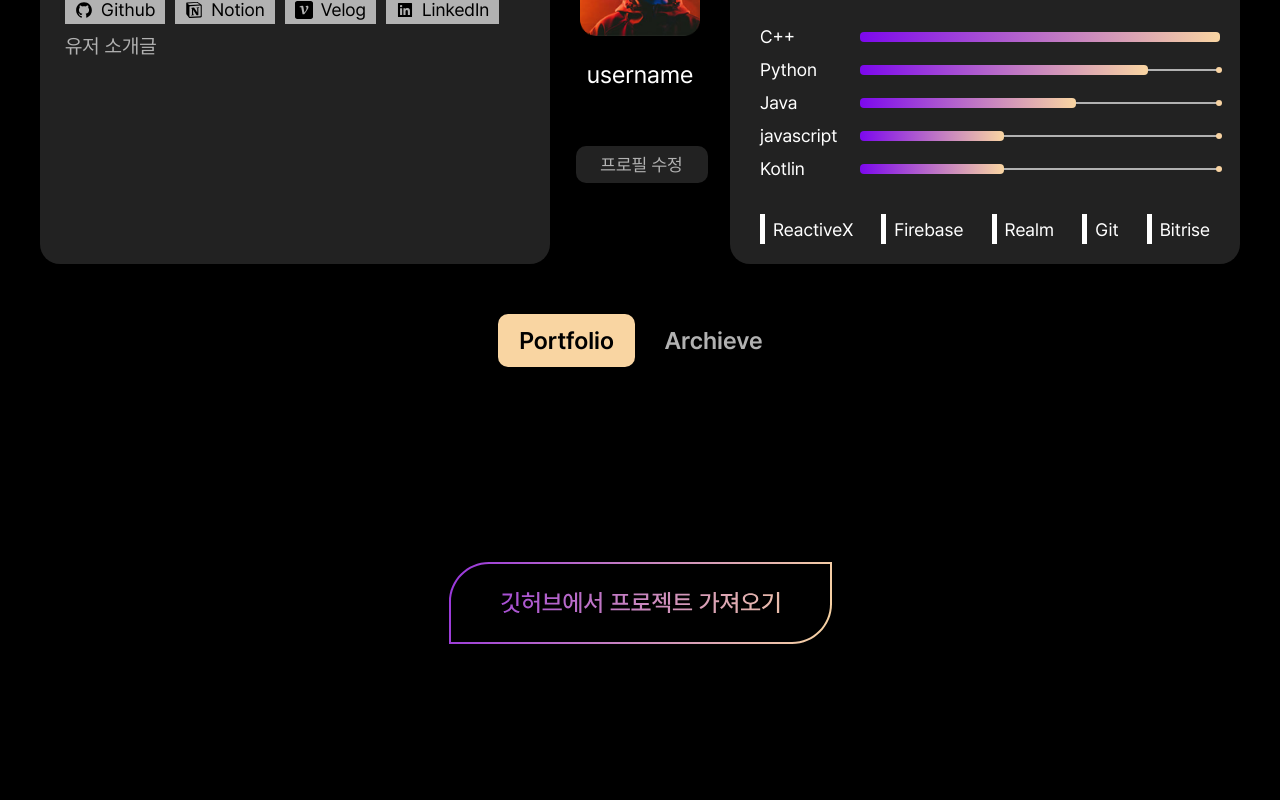
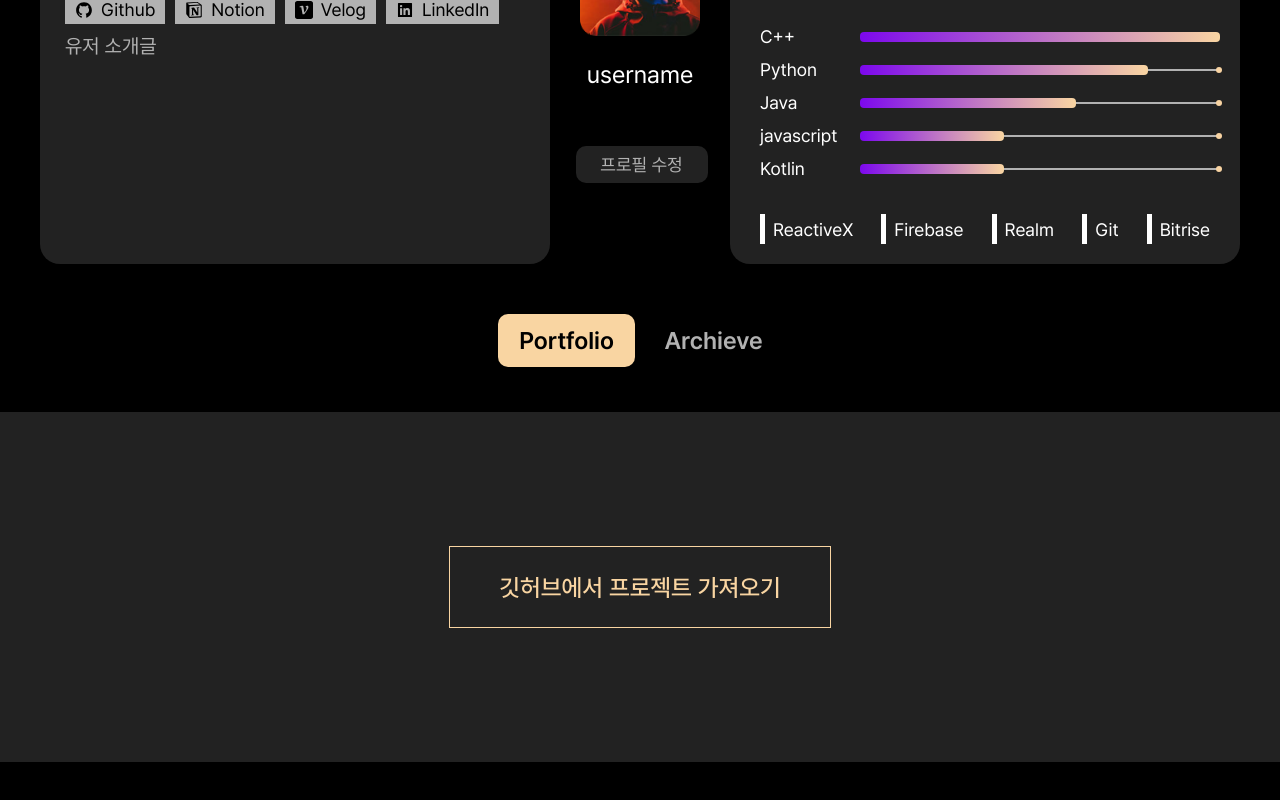
Before and after one commit to gnfnfnr/LetsGitIt, a React (Create React App) app in the folder src/main/resources/frontend/: page /mypage in a window 1280 px wide. Shown: the part 284-1084 px from the top of the page. Built offline with nearby package versions, Linux system fonts and the light colour scheme.

Commit message:
refactor: refactoring Mypage/Portfolio

```diff
--- a/src/main/resources/frontend/src/components/MyPage/Portfolio.tsx
+++ b/src/main/resources/frontend/src/components/MyPage/Portfolio.tsx
@@ -1,6 +1,5 @@
 import { useState,useEffect } from "react";
 import styled from "styled-components";
-import { ReactComponent as ProjectIcon } from "../../styles/Icons/ImportProjectIcon.svg";
 import {PortfolioComplete} from "./PortfolioComplete";
 
 const Wrapper = styled.div`
@@ -26,14 +25,6 @@ const Button = styled.button`
   border: solid 2px var(--color-main-4);
   border-radius: 60px;
   color: var(--color-main-4);
-`;
-
-const ImportProjectIcon = styled(ProjectIcon)`
-  margin: 150px 0 50px 0;
-  cursor: pointer;
-  &.hide {
-    display: none;
-  }
 `;
 
 const ProjectContainer = styled.div`
@@ -74,6 +65,28 @@ const ProjectItem = styled.div`
   & ~ & {
     margin-right: 30px;
     margin-bottom: 30px;
+  }
+`;
+
+const ProjectImportContainer = styled.div`
+  display: flex;
+  align-items: center;
+  justify-content: center;
+  background-color: var(--color-sub-2);
+  height: 370px;
+  width: 1280px;
+
+  button{
+    width: 380px;
+    height: 80px;
+    border: 1px solid var(--color-main-4);
+    color: var(--color-main-4);
+    text-align: center;
+    font-size: 24px;
+    font-weight: 500;
+  }
+  &.hide {
+    display: none;
   }
 `;
 
@@ -166,18 +179,18 @@ const Portfolio = () => {
   };
 
 
-  function onClickReload() {
-
+  function onClickReImportProject() {
+    setImportPortfolio(true);
+    setIsDone(false);
   }
 
   return (
     <Wrapper>
       {!isDone && (
         <>
-          <ImportProjectIcon
-            onClick={onClickImportPorject}
-            className={isInitial ? "" : "hide"}
-          />
+          <ProjectImportContainer className={isInitial ? "" : "hide"}>
+            <button onClick={onClickImportPorject}>깃허브에서 프로젝트 가져오기</button>
+          </ProjectImportContainer>
           {importPortfolio && (
             <ProjectContainer>
               {importProjectItems.map((project, index) => (
@@ -205,7 +218,7 @@ const Portfolio = () => {
         <PortfolioComplete
           selectedProject={selectedProject}
           onRemoveSelectedProject={onRemoveSelectedProject}
-          onClickReload={onClickReload}
+          onClickReImportProject={onClickReImportProject}
         />
       )}
     </Wrapper>
--- a/src/main/resources/frontend/src/components/MyPage/PortfolioComplete.tsx
+++ b/src/main/resources/frontend/src/components/MyPage/PortfolioComplete.tsx
@@ -78,7 +78,7 @@ interface ProjectItemInterface {
 interface PortfolioCompleteProps {
   selectedProject: ProjectItemInterface[];
   onRemoveSelectedProject: (id: number) => void;
-  onClickReload: () => void;
+  onClickReImportProject: () => void;
 }
 
 interface PortfolioViewProps {
@@ -88,7 +88,7 @@ interface PortfolioViewProps {
 export const PortfolioComplete = ({
   selectedProject,
   onRemoveSelectedProject,
-  onClickReload
+  onClickReImportProject
 }: PortfolioCompleteProps) => {
   const [showDetail, setShowDetail] = useState(false);
   const [onClickProject, setOnClickProject] = useState<ProjectItemInterface>();
@@ -112,7 +112,7 @@ export const PortfolioComplete = ({
   };
 
   const reloadPortfolio = () =>{
-    onClickReload();
+    onClickReImportProject();
   }
 
   return (
--- a/src/main/resources/frontend/src/components/MyPage/Project/Project.tsx
+++ b/src/main/resources/frontend/src/components/MyPage/Project/Project.tsx
@@ -179,12 +179,9 @@ export const Project = ({
     removeProject(id);
   };
 
-  const [view, setView] = useState(false);
-
-  const onClick = () => {
-    setView(true);
+  const onClickImportProject = () => {
     reloadPortfolio();
-  }
+  };
 
   return (
     <Wrapper>
@@ -221,7 +218,7 @@ export const Project = ({
       </ProjectItems>
       {settingMode && (
         <ImportButtonContainer>
-          <ImportButton onClick={onClick}>깃허브에서 프로젝트 가져오기</ImportButton>
+          <ImportButton onClick={onClickImportProject}>깃허브에서 프로젝트 가져오기</ImportButton>
         </ImportButtonContainer>
       )}
     </Wrapper>
@@ -253,7 +250,7 @@ export const ProjectViewMode = ({
           <ProjectItem
             key={index}
             settingMode={false}
-            onClick={() => {onClickProject(index);}}
+            onClick={() => {onClickProject(index)}}
           >
 
             <p>{project.title}</p>
--- a/src/main/resources/frontend/src/components/MyPage/Project/ProjectDetail.tsx
+++ b/src/main/resources/frontend/src/components/MyPage/Project/ProjectDetail.tsx
@@ -173,7 +173,7 @@ const ProjectDetail = ({ type, title, content, removeBackgroundColor }: PropsInt
           </Button>
         </ButtonContainer>
       ) : ""}
-      {isEditMode ? (
+      {isEditMode ? ( //수정모드
         <ButtonContainer>
           <Button
             style={{ backgroundColor: "var(--color-sub-3)" }}
```
Lines whose indentation alone changed are shown as unchanged.
